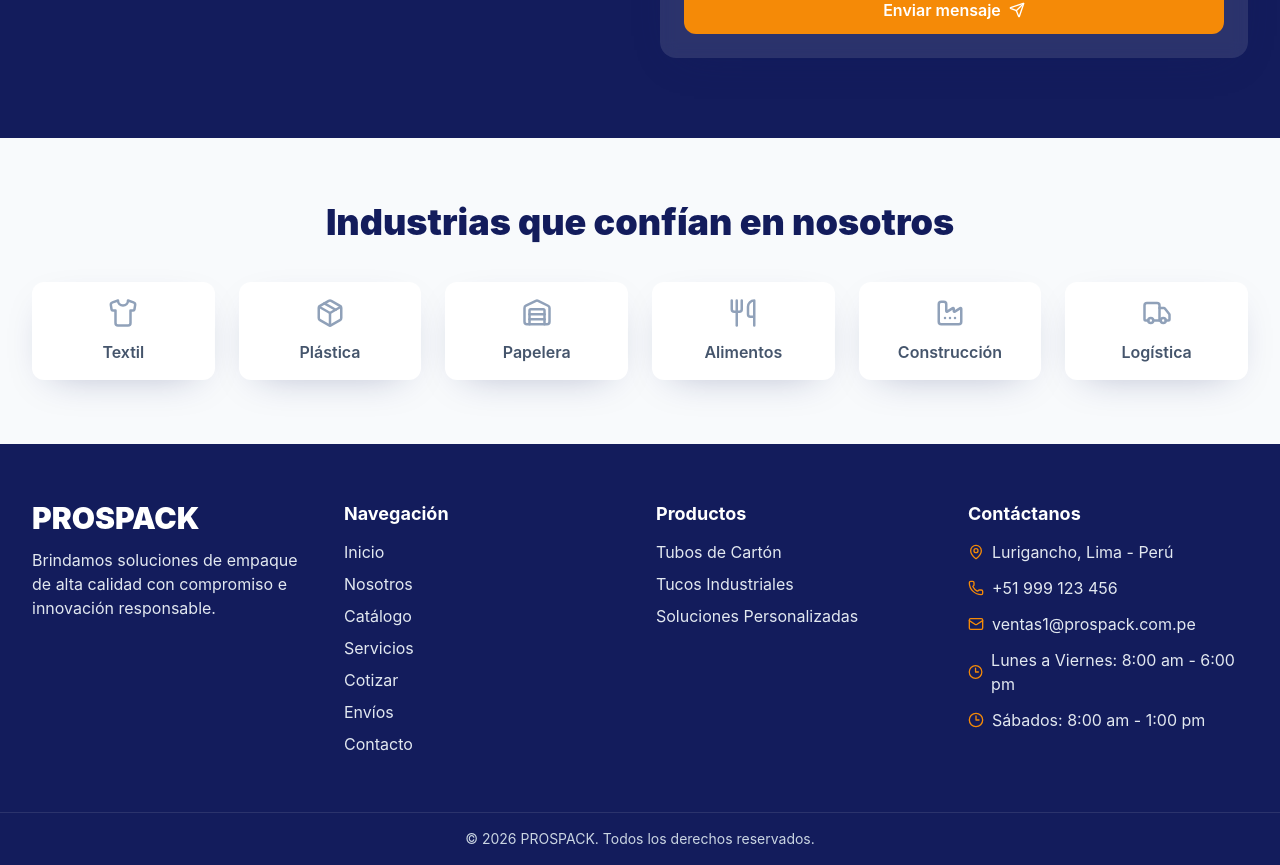
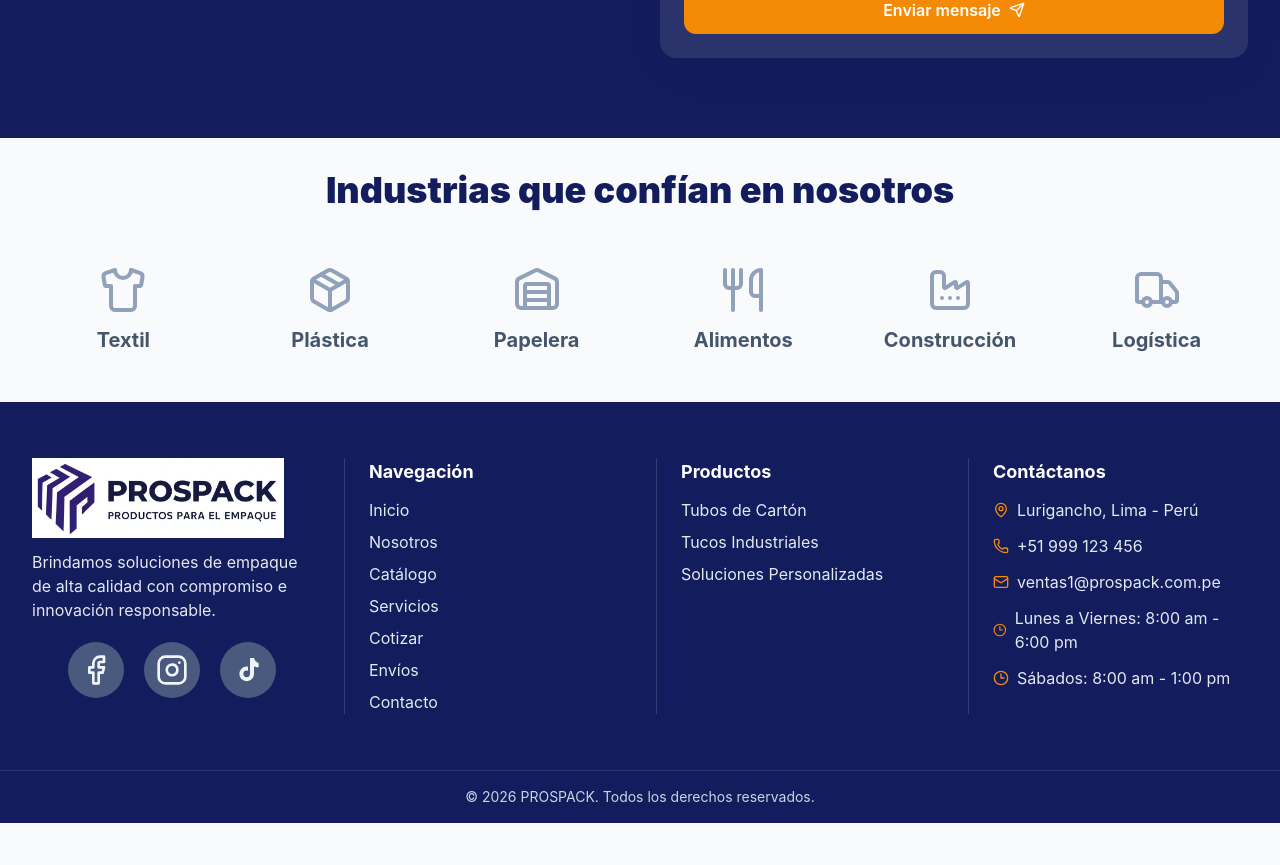
Before and after one commit to carlosruidias/PROSPACK, a React (Vite) app: page / in a window 1280 px wide. Shown: the part 2437-3302 px from the top of the page. After the commit the page ends 3260 px from the top, so only its background shows below. Built offline with nearby package versions, Linux system fonts and the light colour scheme.

Commit message:
Avance footer

```diff
--- a/src/components/About.jsx
+++ b/src/components/About.jsx
@@ -22,13 +22,15 @@ export default function About() {
         <ul className="mt-6 space-y-3">
           {points.map((point) => (
             <li key={point} className="flex items-center gap-3 font-bold text-slate-700">
-              <CheckCircle2 size={24} className="text-white bg-purple rounded-full p-1 w-fit" />
+              <CheckCircle2 size={24} className="text-purple" />
               {point}
             </li>
           ))}
         </ul>
 
-        <button className="mt-8 rounded-xl bg-orange px-6 py-3 font-semibold text-white shadow-soft">Conoce más sobre nosotros</button>
+        <button className="mt-8 cursor-pointer rounded-xl bg-orange px-6 py-3 font-semibold text-white shadow-soft transition hover:brightness-110">
+          Conoce más sobre nosotros
+        </button>
       </div>
 
       <div className="overflow-hidden rounded-2xl shadow-soft">
--- a/src/components/Footer.jsx
+++ b/src/components/Footer.jsx
@@ -1,24 +1,51 @@
-import { Clock3, Mail, MapPin, MessageCircle, Phone } from 'lucide-react';
+import { Clock3, Facebook, Instagram, Mail, MapPin, MessageCircle, Phone } from 'lucide-react';
 
 export default function Footer() {
   return (
     <footer className="bg-navy text-white">
       <div className="mx-auto grid max-w-7xl gap-8 px-4 py-14 md:grid-cols-2 lg:grid-cols-4 lg:px-8">
         <div>
-          <p className="text-3xl font-black">PROSPACK</p>
+          <img src="/images/logo.jpg" alt="Prospack" className="h-20 w-auto object-contain" />
           <p className="mt-3 text-slate-200">Brindamos soluciones de empaque de alta calidad con compromiso e innovación responsable.</p>
+          <div className="mt-5 flex w-full items-center justify-center gap-5">
+            <a
+              href="#"
+              className="inline-flex h-14 w-14 items-center justify-center rounded-full bg-slate-500/70 text-slate-100 transition hover:bg-orange hover:text-white"
+              aria-label="Facebook"
+            >
+              <Facebook size={32} />
+            </a>
+            <a
+              href="#"
+              className="inline-flex h-14 w-14 items-center justify-center rounded-full bg-slate-500/70 text-slate-100 transition hover:bg-orange hover:text-white"
+              aria-label="Instagram"
+            >
+              <Instagram size={32} />
+            </a>
+            <a
+              href="#"
+              className="inline-flex h-14 w-14 items-center justify-center rounded-full bg-slate-500/70 text-slate-100 transition hover:bg-orange hover:text-white"
+              aria-label="TikTok"
+            >
+              <svg viewBox="0 0 24 24" aria-hidden="true" className="h-8 w-8 fill-current">
+                <path d="M16.5 3c.5 2 1.7 3.3 3.5 3.8V10c-1.3 0-2.5-.3-3.5-.9v5.8a5.5 5.5 0 1 1-5.5-5.5c.3 0 .7 0 1 .1v3.1a2.6 2.6 0 0 0-1-.2 2.5 2.5 0 1 0 2.5 2.5V3h3z" />
+              </svg>
+            </a>
+          </div>
         </div>
 
-        <div>
+        <div className="lg:border-l lg:border-white/15 lg:pl-6">
           <h3 className="text-lg font-bold">Navegación</h3>
           <ul className="mt-3 space-y-2 text-slate-200">
             {['Inicio', 'Nosotros', 'Catálogo', 'Servicios', 'Cotizar', 'Envíos', 'Contacto'].map((item) => (
-              <li key={item}>{item}</li>
+              <li key={item} className="cursor-pointer hover:text-orange">
+                {item}
+              </li>
             ))}
           </ul>
         </div>
 
-        <div>
+        <div className="lg:border-l lg:border-white/15 lg:pl-6">
           <h3 className="text-lg font-bold">Productos</h3>
           <ul className="mt-3 space-y-2 text-slate-200">
             <li>Tubos de Cartón</li>
@@ -27,7 +54,7 @@ export default function Footer() {
           </ul>
         </div>
 
-        <div>
+        <div className="lg:border-l lg:border-white/15 lg:pl-6">
           <h3 className="text-lg font-bold">Contáctanos</h3>
           <ul className="mt-3 space-y-3 text-slate-200">
             <li className="flex items-center gap-2"><MapPin size={16} className="text-orange" /> Lurigancho, Lima - Perú</li>
--- a/src/components/Industries.jsx
+++ b/src/components/Industries.jsx
@@ -11,14 +11,14 @@ const industries = [
 
 export default function Industries() {
   return (
-    <section className="py-16">
+    <section className="py-8">
       <div className="mx-auto max-w-7xl px-4 lg:px-8">
         <h2 className="text-center text-4xl font-black text-navy">Industrias que confían en nosotros</h2>
         <div className="mt-10 grid grid-cols-2 gap-6 text-center sm:grid-cols-3 lg:grid-cols-6">
           {industries.map(({ label, icon: Icon }) => (
-            <div key={label} className="rounded-xl bg-white p-4 shadow-soft">
-              <Icon size={30} className="mx-auto text-slate-400" />
-              <p className="mt-3 font-semibold text-slate-600">{label}</p>
+            <div key={label} className="p-4 ">
+              <Icon size={48} className="mx-auto text-slate-400" />
+              <p className="mt-3 font-bold text-xl text-slate-600">{label}</p>
             </div>
           ))}
         </div>
```
